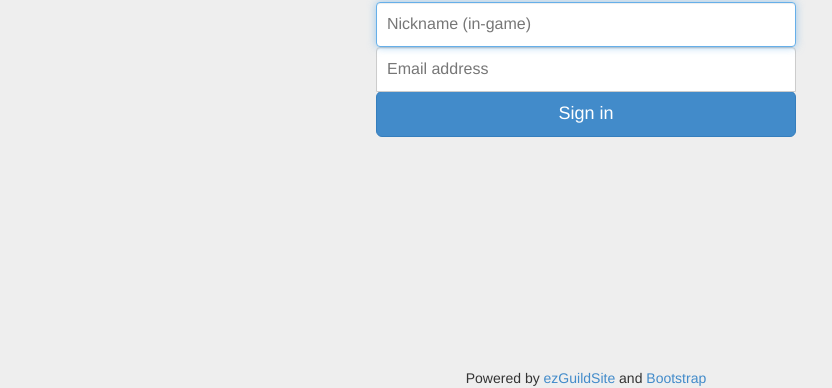
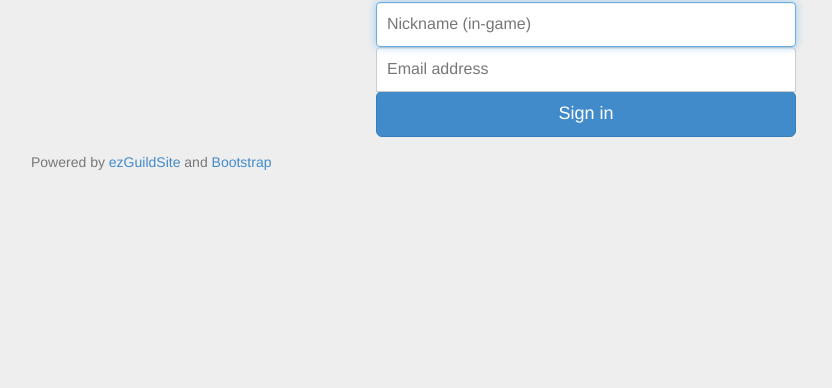
Before and after one commit to laryakan/ezGuild-website, a website: page index.html in a window 1280 px wide. Shown: the part 412-800 px from the top of the page, without its empty margins (54-886 px from the left). Drawn offline with Linux system fonts and the light colour scheme.

Commit message:
Un vrai footer Bootstrap3

```diff
--- a/index.html
+++ b/index.html
@@ -7,36 +7,26 @@
     <meta name="description" content="">
     <meta name="author" content="">
     <link rel="shortcut icon" href="favicon.ico">
-
     <title>ezGuild - The easiest way to get in a guild !</title>
-
     <!-- Bootstrap core CSS -->
     <link href="./css/bootstrap.min.css" rel="stylesheet">
-
     <!-- Custom styles for this template -->
     <link href="./css/signin.css" rel="stylesheet">
-
     <!-- Custom styles for ezGuild -->
     <link href="./css/ezGuild.css" rel="stylesheet">
-
     <!-- Just for debugging purposes. Don't actually copy these 2 lines! -->
     <!--[if lt IE 9]><script src="../../assets/js/ie8-responsive-file-warning.js"></script><![endif]-->
     <script src="./js/ie-emulation-modes-warning.js"></script>
-
     <!-- IE10 viewport hack for Surface/desktop Windows 8 bug -->
     <script src="./js/ie10-viewport-bug-workaround.js"></script>
-
     <!-- HTML5 shim and Respond.js IE8 support of HTML5 elements and media queries -->
     <!--[if lt IE 9]>
     <script src="https://oss.maxcdn.com/html5shiv/3.7.2/html5shiv.min.js"></script>
     <script src="https://oss.maxcdn.com/respond/1.4.2/respond.min.js"></script>
     <![endif]-->
   </head>
-
   <body>
-
     <div class="container">
-
       <div id="banner"></div>
       <form class="form-signin" role="form">
         <h2 class="form-signin-heading">Do you want to join my guild ?</h2>
@@ -44,13 +34,15 @@
         <input type="email" class="form-control" placeholder="Email address" required autofocus>
         <button class="btn btn-lg btn-primary btn-block" type="submit">Sign in</button>
       </form>
+      <div class="footer">
+        <div class="container">
+          <p class="text-muted">Powered by <a href="https://github.com/laryakan/ezGuildSite">ezGuildSite</a> and <a href="http://getbootstrap.com/">Bootstrap</a></p>
+        </div>
+      </div>
 
       </div> <!-- /container -->
-    <footer>Powered by <a href="https://github.com/laryakan/ezGuildSite">ezGuildSite</a> and <a href="http://getbootstrap.com/">Bootstrap</a></footer>
-
       <!-- Bootstrap core JavaScript
       ================================================== -->
       <!-- Placed at the end of the document so the pages load faster -->
     </body>
-
   </html>
```
Lines whose indentation alone changed are shown as unchanged.
